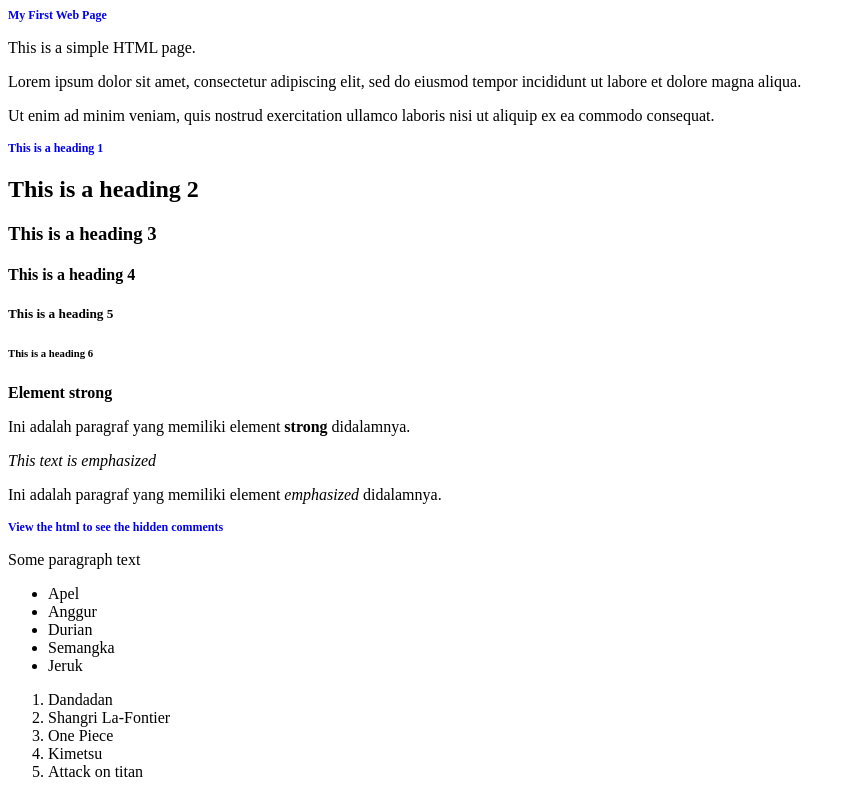
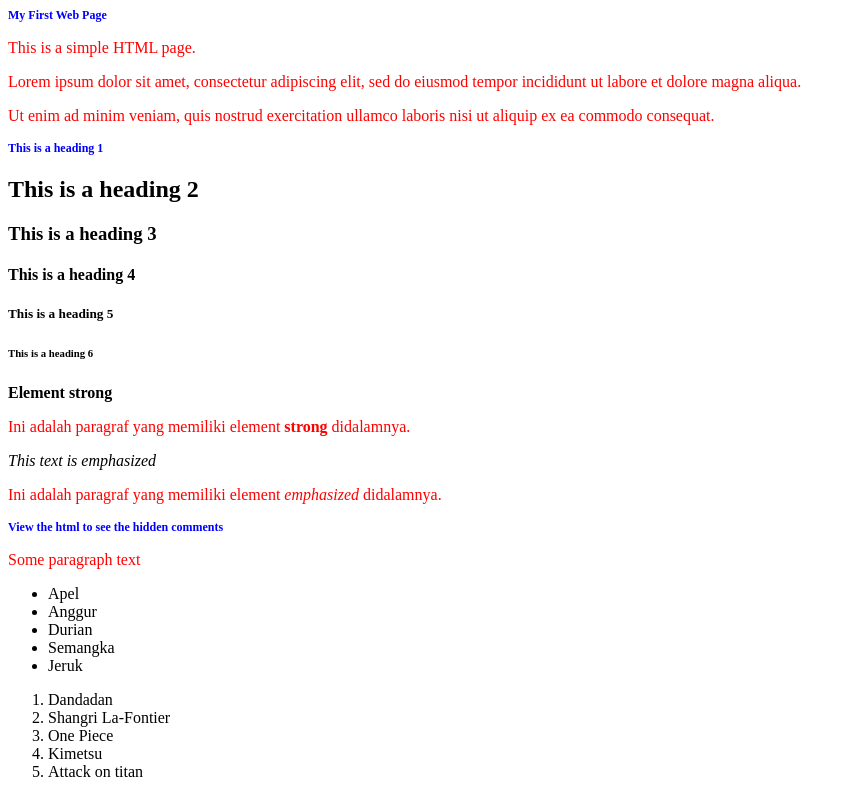
Before and after one commit to almaalt/git_test, a plain HTML site: page html-boilerplate/index.html in a window 1280 px wide. Shown: the top 794 px of the page, without its empty margins (0-851 px from the left). Drawn offline with Linux system fonts and the light colour scheme.

Commit message:
css: internal css

```diff
--- a/html-boilerplate/index.html
+++ b/html-boilerplate/index.html
@@ -3,7 +3,16 @@
     <head>
         <meta charset="USF-8">
         <title>My First Web Page</title>
+        <!-- external css -->
         <link rel="stylesheet" href="assets/styles/styles.css">
+
+        <!-- internal css -->
+        <style>
+            p{
+                color: red;
+            }
+        </style>
+
     </head>
 
     <body>
```
